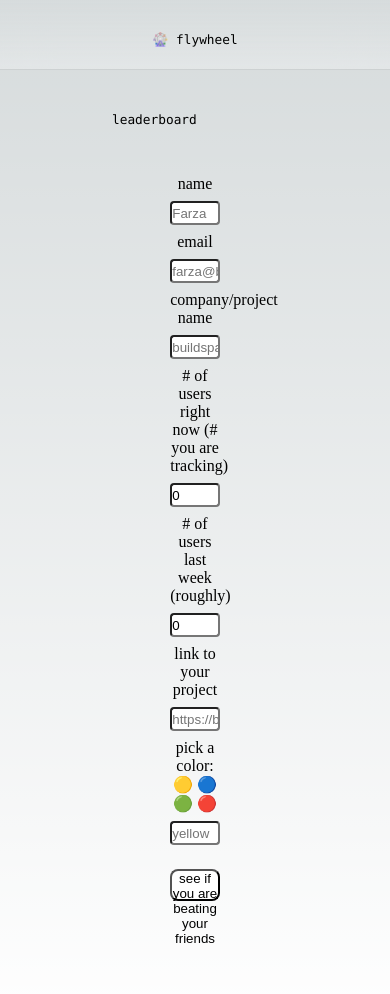
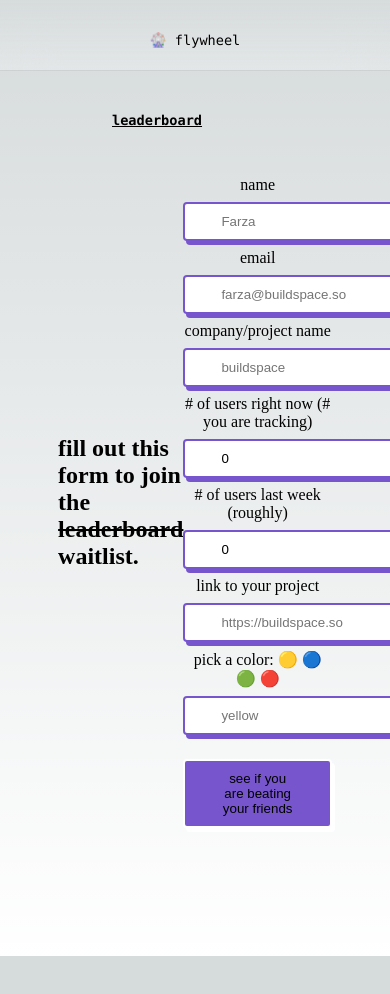
Before and after one commit to dylanintech/flywheel, a Next.js app: page / in a window 390 px wide. Shown: the top 994 px of the page. After the commit the page ends 956 px from the top, so only its background shows below. Built offline with nearby package versions, Linux system fonts and the light colour scheme.

Commit message:
turned leaderboard into waitlist

```diff
--- a/pages/index.js
+++ b/pages/index.js
@@ -44,13 +44,15 @@ export default function Home() {
           <p>
           🎡 flywheel
           </p>
-          <Link href="/leaderboard">leaderboard</Link>
+          <Link className={styles.leaderboardlink} href="/leaderboard">leaderboard</Link>
         </div>
         {hasSubmitted ? <div className={styles.formheadercontainer}>
-          <h1>Your score: {score}</h1>
-          <h2>Click <Link className={styles.leaderboardlink} href="/leaderboard">here</Link> to see if you beat your founder friends</h2>
+          <h1>Thanks! We will get back to you as we get closer to launching. Now for the fun part.</h1>
+          <h2>Your score is {score}.</h2>
+          <h2>Click <Link className={styles.leaderboardlink} href="/leaderboard">here</Link> to see if you beat your founder friends.</h2>
         </div> :
                 <div className={styles.formcontainer}>
+                  <h2>fill out this form to join the <span className={styles.leaderboardcrossout}>leaderboard</span> waitlist.</h2>
                 <form className={styles.form}>
 
                 <label
@@ -58,7 +60,7 @@ export default function Home() {
                     name
                   </label>
                   <input
-                  className={styles.box}
+                  className={styles.inputbox}
                   value={name}
                   placeholder= 'Farza'
                   type="text"
@@ -74,7 +76,7 @@ export default function Home() {
                     email
                   </label>
                   <input
-                  className={styles.box}
+                  className={styles.inputbox}
                   value={email}
                   placeholder= 'farza@buildspace.so'
                   type="text"
@@ -90,7 +92,7 @@ export default function Home() {
                     company/project name
                   </label>
                   <input
-                  className={styles.box}
+                  className={styles.inputbox}
                   value={company}
                   placeholder= 'buildspace'
                   type="text"
@@ -106,7 +108,7 @@ export default function Home() {
                     # of users right now (# you are tracking)
                   </label>
                   <input
-                  className={styles.box}
+                  className={styles.inputbox}
                   value={users}
                   placeholder= {156}
                   type="number"
@@ -122,7 +124,7 @@ export default function Home() {
                     # of users last week (roughly)
                   </label>
                   <input
-                  className={styles.box}
+                  className={styles.inputbox}
                   value={growthRate}
                   placeholder={13}
                   type="number"
@@ -138,7 +140,7 @@ export default function Home() {
                    link to your project
                   </label>
                   <input
-                  className={styles.box}
+                  className={styles.inputbox}
                   value={link}
                   placeholder= {'https://buildspace.so'}
                   type="text"
@@ -154,7 +156,7 @@ export default function Home() {
                    pick a color: 🟡 🔵 🟢 🔴
                   </label>
                   <input
-                  className={styles.box}
+                  className={styles.inputbox}
                   value={color}
                   placeholder= {'yellow'}
                   type="text"
@@ -166,7 +168,7 @@ export default function Home() {
                   </input>
 
 
-                  <button className={styles.submitbutton} type="submit" onClick={(e) => {
+                  <button className={styles.variant1} type="submit" onClick={(e) => {
                     e.preventDefault();
                     getScore(users, growthRate, name, email, company, color, link);
                   }}>
--- a/styles/Home.module.css
+++ b/styles/Home.module.css
@@ -99,6 +99,7 @@
 .leaderboardlink {
   font-weight: bold;
   text-decoration: underline;
+  text-align: center;
 }
 
 .founder {
@@ -134,6 +135,75 @@
 .red {
   color: red;
 }
+
+.leaderboardcrossout {
+  text-decoration: line-through;
+}
+
+.variant1 {
+  box-sizing: border-box;
+  min-width: min-content; /* 290px */
+  height: 75%;
+  display: flex;
+  flex-direction: row;
+  justify-content: center;
+  align-items: center;
+  padding: 10px 36px 10px 36px;
+  box-shadow: 3px 4px 0px 0px #FFFFFF;
+  background-color: #7755cc;
+  overflow: visible;
+  align-content: center;
+  flex-wrap: nowrap;
+  gap: 10;
+  position: relative;
+  border-radius: 4px;
+  border: 2px solid #FFFFFF;
+  margin-top: 1rem;
+}
+
+.variant1:hover {
+  box-sizing: border-box;
+  min-width: min-content; /* 290px */
+  height: 75%;
+  display: flex;
+  flex-direction: row;
+  justify-content: center;
+  align-items: center;
+  padding: 10px 36px 10px 36px;
+  background-color: #7755cc;
+  box-shadow: none;
+  overflow: visible;
+  align-content: center;
+  flex-wrap: nowrap;
+  gap: 10;
+  position: relative;
+  border-radius: 4px;
+  border: 2px solid #FFFFFF;
+  margin-top: 1rem;
+}
+
+.inputbox {
+  box-sizing: border-box;
+  min-width: min-content; /* 290px */
+  height: 75%;
+  display: flex;
+  flex-direction: row;
+  justify-content: center;
+  align-items: center;
+  padding: 10px 36px 10px 36px;
+  box-shadow: 3px 4px 0px 0px #7755cc;
+  background-color: white;
+  color: black;
+  overflow: visible;
+  align-content: center;
+  flex-wrap: nowrap;
+  gap: 10;
+  position: relative;
+  border-radius: 4px;
+  border: 2px solid #7755cc;
+  margin-top: 0;
+}
+
 
 .card {
   padding: 1rem 1.2rem;
@@ -337,6 +407,27 @@
     );
     z-index: 1;
   }
+
+  .formcontainer {
+    display: flex;
+    justify-content: center;
+    align-items: center;
+    height: 100%;
+    width: 75%;
+    padding-block: 2rem;
+  }
+
+  .description {
+    display: inherit;
+    justify-content: inherit;
+    align-items: inherit;
+    font-size: 0.85rem;
+    max-width: var(--max-width);
+    width: 100%;
+    z-index: 2;
+    font-family: var(--font-mono);
+    text-align: center;
+  }
 }
 
 /* Tablet and Smaller Desktop */
```
